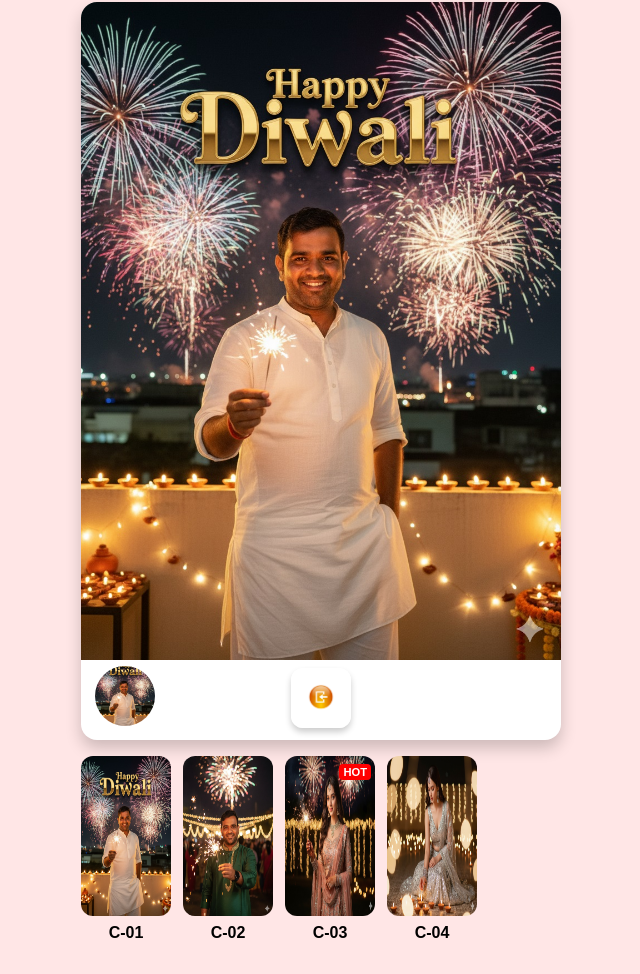
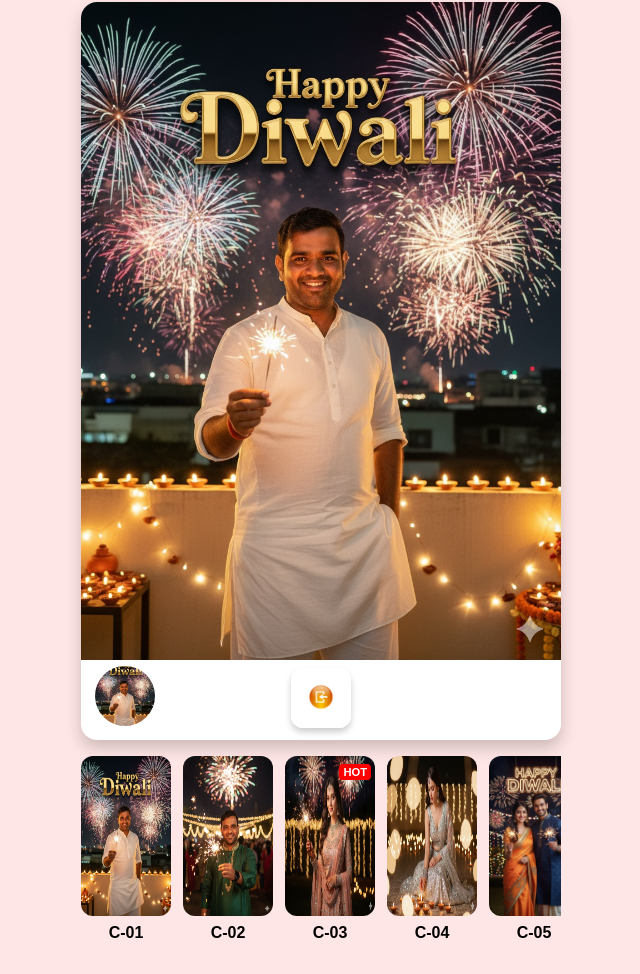
Before and after one commit to vinu5288/diwali-generator, a website: page public/index.html in a window 1280 px wide. Shown: the part 88-1062 px from the top of the page, without its empty margins (319-959 px from the left). Drawn offline with Linux system fonts and the light colour scheme.

Commit message:
Add new C-05 couple Diwali template

```diff
--- a/public/index.html
+++ b/public/index.html
@@ -3,9 +3,10 @@
 <head>
   <meta charset="UTF-8">
   <meta name="viewport" content="width=device-width, initial-scale=1.0">
+  <title>Face Swap</title>
 
-  <title>Face Swap</title>
   <meta name="google-adsense-account" content="ca-pub-6414916104528991">
+
   <!-- Your existing stylesheet -->
   <link rel="stylesheet" href="style.css">
 
@@ -44,7 +45,7 @@
         <input type="file" id="image-input" style="display:none;">
       </div>
 
-      <!-- Manual Banner Ad (optional, can keep or remove) -->
+      <!-- Manual Banner Ad -->
       <div id="banner-ad" class="banner-ad">
         <ins class="adsbygoogle"
              style="display:block"
@@ -72,6 +73,11 @@
       <div class="template-item" data-template="C-04">
         <img src="thumbnails/diwali4.jpg" alt="C-04">
         <span>C-04</span>
+      </div>
+      <!-- New Template C-05 -->
+      <div class="template-item" data-template="C-05">
+        <img src="thumbnails/diwali5.jpg" alt="C-05">
+        <span>C-05</span>
       </div>
     </div>
   </div>
@@ -110,7 +116,7 @@
     (adsbygoogle = window.adsbygoogle || []).push({});
   </script>
 
-  <!-- Your existing script -->
+  <!-- Your main script -->
   <script src="script.js"></script>
 </body>
 </html>
--- a/public/script.js
+++ b/public/script.js
@@ -20,8 +20,9 @@ document.addEventListener("DOMContentLoaded", () => {
   const templatePrompts = {
     "C-01": "ULTRA REALISTIC 4K CINEMATIC PORTRAIT OF THE SAME YOUNG MAN, FACE EXACTLY LIKE THE REFERENCE PHOTO, FACE SHOULD 100% MATCH WITH REFERENCE IMAGE. HE IS STANDING ON A TERRACE AT DIWALI NIGHT, WEARING A WHITE KURTA. ONE HAND HOLDS A LIT PHOOLJHADI AND HE LOOKS AT CAMERA HAPPILY, THE OTHER HAND IN PAJAMA POCKET. BACKGROUND SHOWS NIGHT SKY WITH FIREWORKS AND A TERRACE WALL DECORATED WITH GLOWING DIYAS. NATURAL, FESTIVE, AND HIGHLY REALISTIC. AND ADD A METALLIC TEXT IN BACKGROUND HAPPY DIWALI",
     "C-02": "Ultra-realistic 8K DSLR festive photo of the same young man (face must remain 100% unchanged from the reference). He is wearing a stylish deep green kurta with fine embroidery texture, along with a round black smartwatch. He is captured outdoors at night, holding a sparkler (phuljhari) in one hand while laughing joyfully, his face glowing in the light. The background shows blurred colorful firecrackers bursting in the sky, fairy lights strung across, and a lively Diwali crowd. Cinematic warm lighting, golden tones, dreamy bokeh, shallow depth of field, photorealistic skin details, professional 8K DSLR",
-    "C-03": "A beautiful Indian woman standing outdoors at night during Diwali, surrounded by glowing digas and colorful fairy lights, wearing a glamorous traditional Indian outfit featuring a peach-colored embroidered lehenga choli with intricate silver sequin and threadwork. The blouse has sheer net sleeves embellished with sparkling designs, paired with a matching dupatta draped elegantly. The model is adorned with jewelry including a delicate maang tikka, chandelier earrings, necklace, and multiple shimmering bangles. Her look is enhanced with henna designs on her hands, flowing open hair, with elegant gold embroidery, soft smile, holding a sparkler in one hand, fireworks lighting up the sky behind him, warm golden light reflecting on his face, complete cinematic bokeh background, ultra-realistic details, festive mood, soft glow, DSLR portrait, 8K HDR, shallow depth of field, professional lighting, Indian festival of lights vibe. The background is fully covered with big size bokeh. The woman her the face and same hairstyle as the uploaded reference image. The photo is a full-body shot showing his feet.",
-    "C-04": "Hyper-realistic 8k cinematic lifestyle portrait of a young Indian woman standing a top wearing a lehenga in shades silver and sleeveless v-neck blouse and silver lehenga with net duppata and matching bangles and earrings and mangtika, The rooftop diyas are being illuminated by her. A creamy and gentle bokeh effect of light lamps and flare lights is reflected in the background. Don't change the face. use reference image, face should match exact 100% same as referenced image."
+    "C-03": "A beautiful Indian woman standing outdoors at night during Diwali, surrounded by glowing diyas and colorful fairy lights, wearing a glamorous traditional Indian outfit featuring a peach-colored embroidered lehenga choli with intricate silver sequin and threadwork. The blouse has sheer net sleeves embellished with sparkling designs, paired with a matching dupatta draped elegantly. The model is adorned with jewelry including a delicate maang tikka, chandelier earrings, necklace, and multiple shimmering bangles. Her look is enhanced with henna designs on her hands, flowing open hair, with elegant gold embroidery, soft smile, holding a sparkler in one hand, fireworks lighting up the sky behind him, warm golden light reflecting on his face, complete cinematic bokeh background, ultra-realistic details, festive mood, soft glow, DSLR portrait, 8K HDR, shallow depth of field, professional lighting, Indian festival of lights vibe. The background is fully covered with big size bokeh. The woman her the face and same hairstyle as the uploaded reference image. The photo is a full-body shot showing his feet.",
+    "C-04": "Hyper-realistic 8k cinematic lifestyle portrait of a young Indian woman standing a top wearing a lehenga in shades silver and sleeveless v-neck blouse and silver lehenga with net duppata and matching bangles and earrings and mangtika, The rooftop diyas are being illuminated by her. A creamy and gentle bokeh effect of light lamps and flare lights is reflected in the background. Don't change the face. use reference image, face should match exact 100% same as referenced image.",
+    "C-05": "Ultra-realistic portrait of an Indian couple outdoors at night celebrating Diwali with sparklers. Use the reference image to preserve the woman’s face exactly. Both look directly at the camera, smiling broadly, radiating festive excitement. She wears orange silk saree with golden embroidery, hair in soft curls. He wears navy blue kurta, standing close beside her, holding a sparkler. Background: night sky with blurred fireworks, festive lights, and a metallic “HAPPY DIWALI” text glowing behind them. Cinematic lens, 8K resolution, soft warm volumetric glow, vibrant joyful Diwali vibe. Critical: Both faces, especially the woman, must match 100% with the reference images provided. Avoid changing identity, facial features, or expression. Use the reference image strictly for facial likeness."
   };
 
   uploadBtn.addEventListener("click", () => imageInput.click());
```
Also changed, not shown: public/thumbnails/diwali5.jpg (added).
